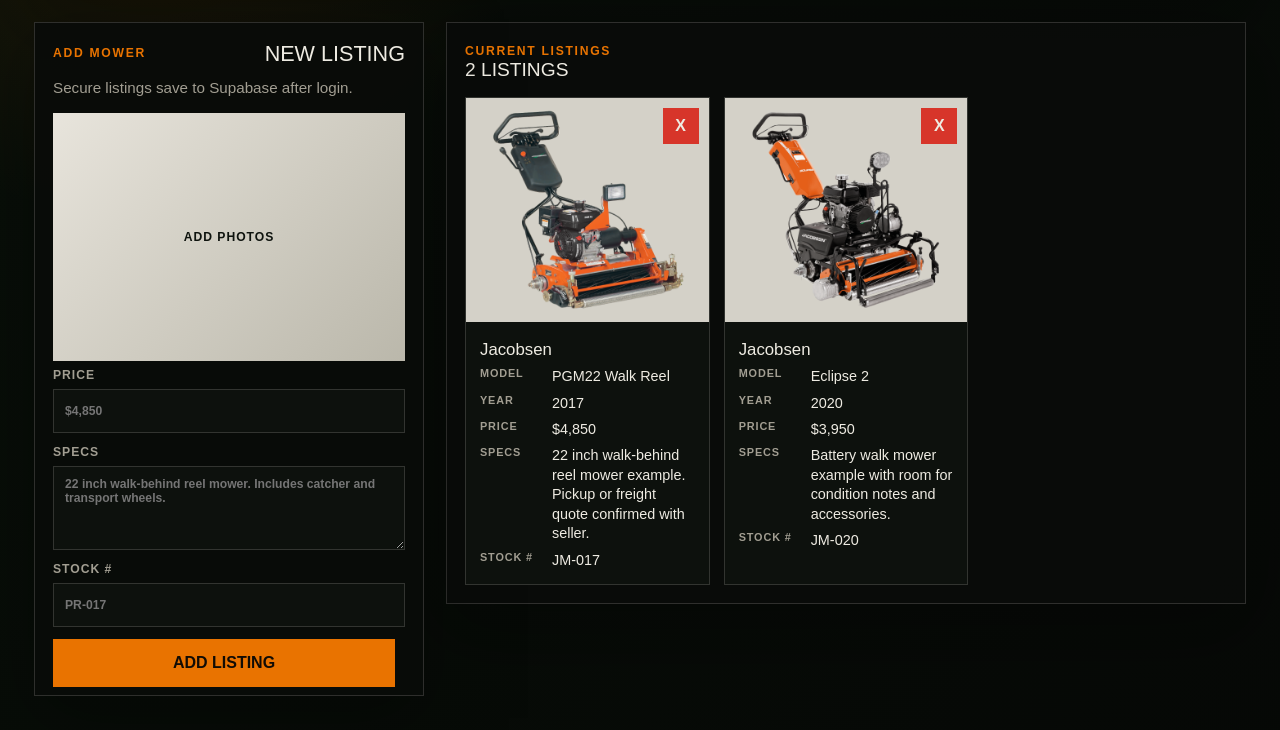
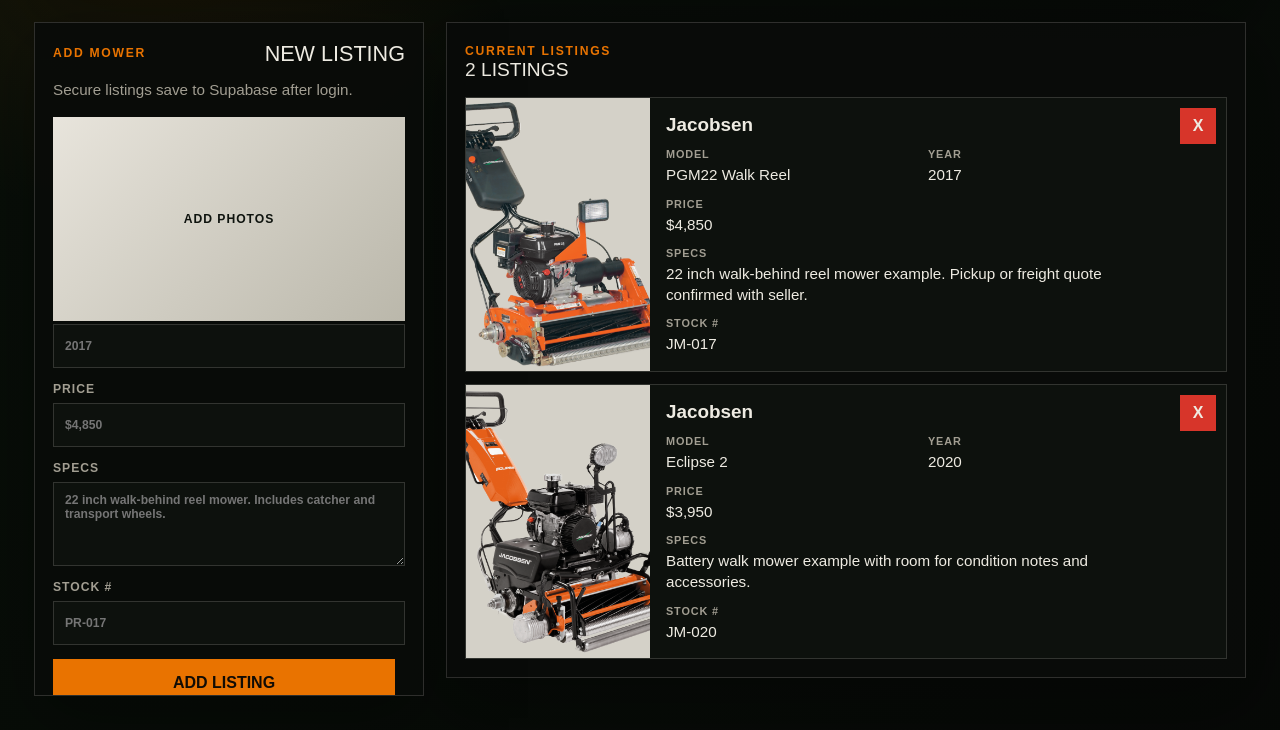
Before and after one commit to BrianACRM/precision-reels, a PHP site: page /admin.html in a window 1280 px wide. Shown: the part 237-967 px from the top of the page. Run offline with PHP 8.4, Linux system fonts and the light colour scheme; some libraries are stand-ins or nearby versions.

Commit message:
Improve admin listing row layout

```diff
--- a/admin.css
+++ b/admin.css
@@ -163,7 +163,7 @@ a {
 
 .listing-form {
   display: grid;
-  gap: 12px;
+  gap: 14px;
   max-height: calc(100vh - 126px);
   overflow: auto;
   padding: 18px;
@@ -194,7 +194,7 @@ a {
 
 .image-drop {
   align-items: center;
-  aspect-ratio: 1.42;
+  aspect-ratio: 1.72;
   background:
     linear-gradient(135deg, oklch(92% 0.012 88), oklch(78% 0.018 96));
   color: oklch(18% 0.012 145);
@@ -205,6 +205,7 @@ a {
   overflow: hidden;
   position: relative;
   text-transform: uppercase;
+  width: 100%;
 }
 
 .image-drop input {
@@ -229,6 +230,7 @@ a {
   inset: auto 10px 10px auto;
   padding: 8px 10px;
   position: absolute;
+  z-index: 2;
 }
 
 .field-grid {
@@ -330,15 +332,17 @@ select {
 
 .admin-grid {
   display: grid;
-  gap: 14px;
-  grid-template-columns: repeat(auto-fill, minmax(205px, 1fr));
+  gap: 12px;
+  grid-template-columns: 1fr;
 }
 
 .admin-card {
   background: var(--panel);
   border: 1px solid var(--line);
   cursor: pointer;
-  min-height: 100%;
+  display: grid;
+  grid-template-columns: 184px minmax(0, 1fr);
+  min-height: 168px;
   overflow: hidden;
   position: relative;
 }
@@ -363,18 +367,18 @@ select {
 }
 
 .card-image {
-  aspect-ratio: 1.08;
+  align-self: stretch;
   background: oklch(86% 0.012 88);
-  height: auto;
-  object-fit: contain;
-  padding: 10px;
+  height: 100%;
+  min-height: 168px;
+  object-fit: cover;
   width: 100%;
 }
 
 .card-copy {
   display: grid;
-  gap: 7px;
-  padding: 14px;
+  gap: 12px;
+  padding: 16px 54px 16px 16px;
 }
 
 .stock-pill {
@@ -386,22 +390,26 @@ select {
 }
 
 .card-copy h2 {
-  font-size: 1.05rem;
-  font-weight: 500;
-  line-height: 1.18;
+  font-size: 1.18rem;
+  font-weight: 700;
+  line-height: 1.2;
   margin: 0;
 }
 
 .card-fields {
   display: grid;
-  gap: 7px;
+  gap: 12px 18px;
+  grid-template-columns: repeat(2, minmax(0, 1fr));
   margin: 0;
 }
 
 .card-fields div {
   display: grid;
-  gap: 4px;
-  grid-template-columns: 68px minmax(0, 1fr);
+  gap: 5px;
+}
+
+.card-fields div:nth-child(4) {
+  grid-column: 1 / -1;
 }
 
 .card-fields dt {
@@ -414,7 +422,7 @@ select {
 
 .card-fields dd {
   color: var(--paper);
-  font-size: 0.9rem;
+  font-size: 0.95rem;
   line-height: 1.35;
   margin: 0;
   min-width: 0;
@@ -538,4 +546,22 @@ select {
   .field-grid {
     grid-template-columns: 1fr;
   }
+
+  .admin-card {
+    grid-template-columns: 1fr;
+  }
+
+  .card-image {
+    aspect-ratio: 1.35;
+    height: auto;
+    min-height: 0;
+  }
+
+  .card-copy {
+    padding: 14px;
+  }
+
+  .card-fields {
+    grid-template-columns: 1fr;
+  }
 }
```
